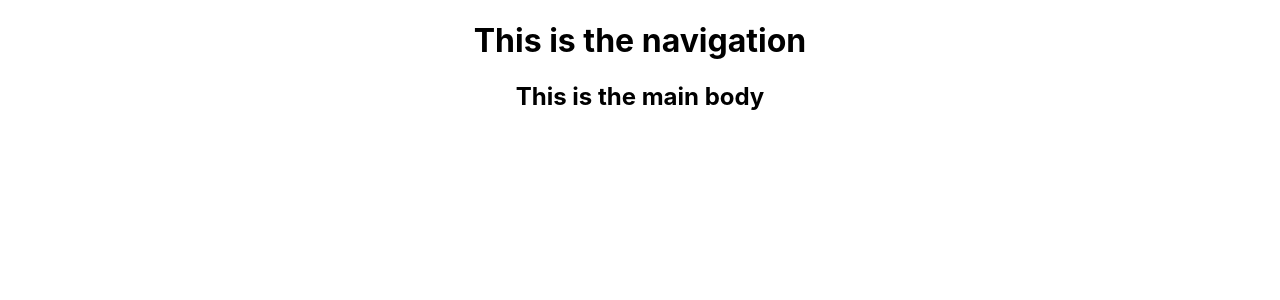
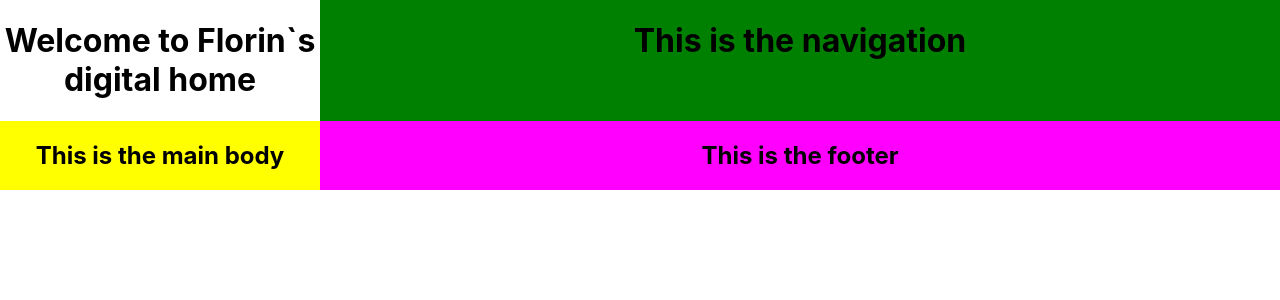
Before and after one commit to DTFsquad/Portfolio, a React (Create React App) app: page / in a window 1280 px wide. Shown: the top 300 px of the page. Built offline with nearby package versions, Linux system fonts and the light colour scheme.

Commit message:
fix the structure

```diff
--- a/src/App.css
+++ b/src/App.css
@@ -2,37 +2,22 @@
   text-align: center;
 }
 
-.App-logo {
-  height: 40vmin;
-  pointer-events: none;
+#container {
+  display: grid;
+  grid-template-columns: 25% auto;
+  grid-template-rows: auto;
 }
 
-@media (prefers-reduced-motion: no-preference) {
-  .App-logo {
-    animation: App-logo-spin infinite 20s linear;
-  }
+.navigation {
+  background-color: green;
 }
 
-.App-header {
-  background-color: #282c34;
-  min-height: 100vh;
-  display: flex;
-  flex-direction: column;
-  align-items: center;
-  justify-content: center;
-  font-size: calc(10px + 2vmin);
-  color: white;
+.body {
+  background-color: yellow;
+  width: auto;
+  height: auto;
 }
 
-.App-link {
-  color: #61dafb;
+.footer {
+  background-color: magenta;
 }
-
-@keyframes App-logo-spin {
-  from {
-    transform: rotate(0deg);
-  }
-  to {
-    transform: rotate(360deg);
-  }
-}
--- a/src/App.js
+++ b/src/App.js
@@ -5,12 +5,16 @@ import './App.css';
 function App() {
   return (
     <div className="App">
-      <div className='container'>
+      <div id='container'>
+        <h1>Welcome to Florin`s digital home</h1>
         <div className='navigation'>
           <h1>This is the navigation</h1>
         </div>
-        <div>
+        <div className='body'>
           <h2>This is the main body</h2>
+        </div>
+        <div className='footer'>
+          <h2>This is the footer</h2>
         </div>
       </div>
     </div>
```
